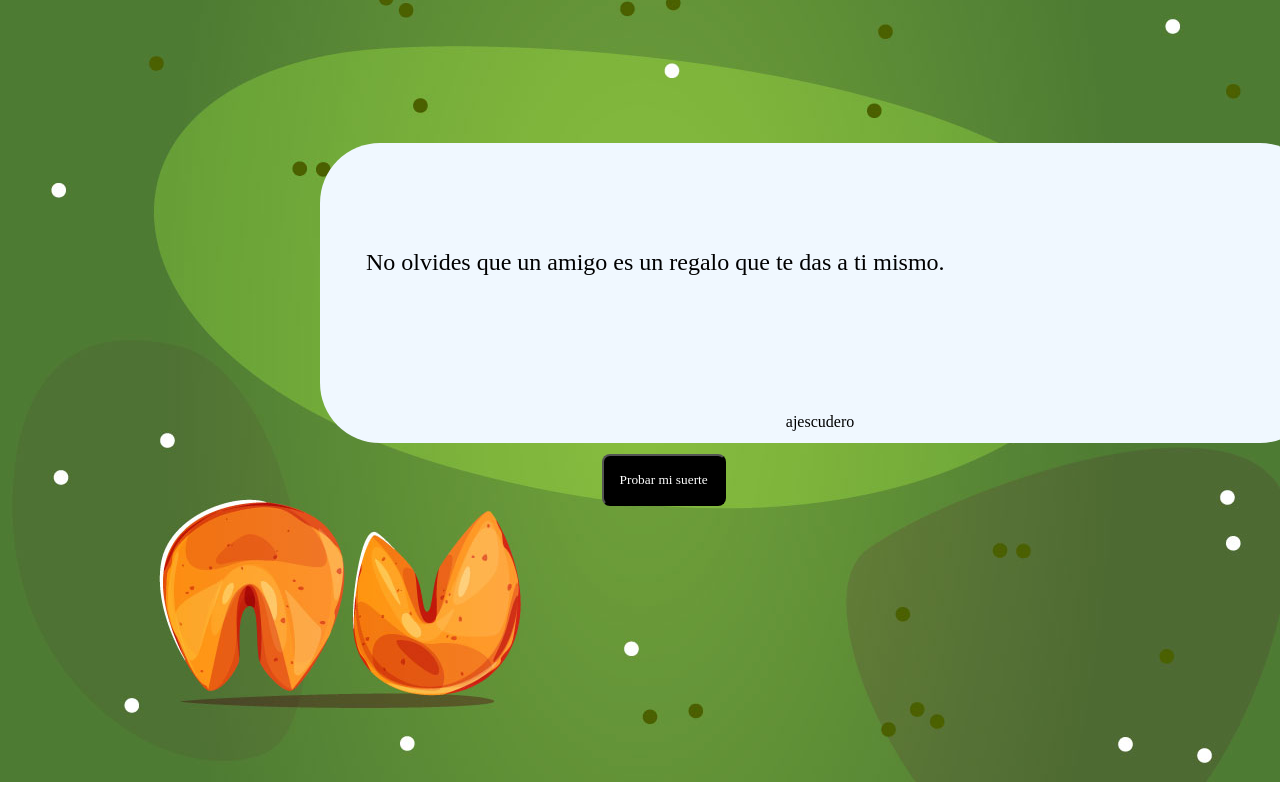
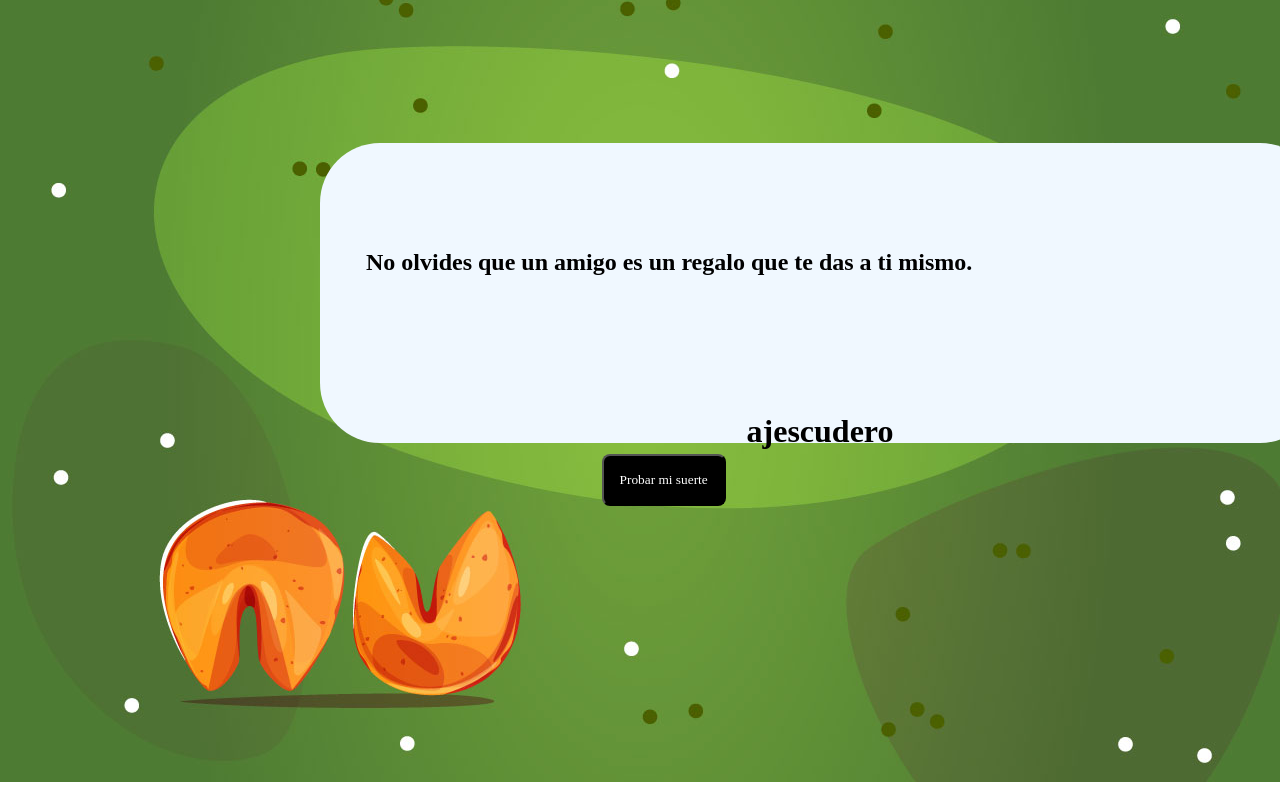
Before and after one commit to quesitorey/galletita, a React (Vite) app: page / in a window 1280 px wide. Shown: the top 800 px of the page. Built offline with nearby package versions, Linux system fonts and the light colour scheme.

Commit message:
galleta linda

```diff
--- a/src/App.jsx
+++ b/src/App.jsx
@@ -8,7 +8,7 @@ function App() {
   const [ phrase, setPhrase ] = useState([])
   const images = [ "/imagenes/fondo1.jpg", "/imagenes/fondo2.jpg", "/imagenes/fondo3.jpg", "/imagenes/fondo4.jpg" ]
 
-  let phrasess = '/src/phrases.json'
+  let phrasess = './src/phrases.json'
   let data;
   const randomNum = () => Math.floor(Math.random() * data.length ) + 1;
 
@@ -45,8 +45,8 @@ function App() {
     <>
       <div className="background" style = {backStyle}>
       <div className='box'>
-        <ReactMarkdown className='phrase'>{phrase.phrase}</ReactMarkdown>
-        <ReactMarkdown className='author'>{phrase.author}</ReactMarkdown>
+        <h1 className='phrase'>{phrase.phrase}</h1>
+        <h1 className='author'>{phrase.author}</h1>
       </div>
       <button
       onClick={() => {changeIndex(), getPhrase()}}
```
